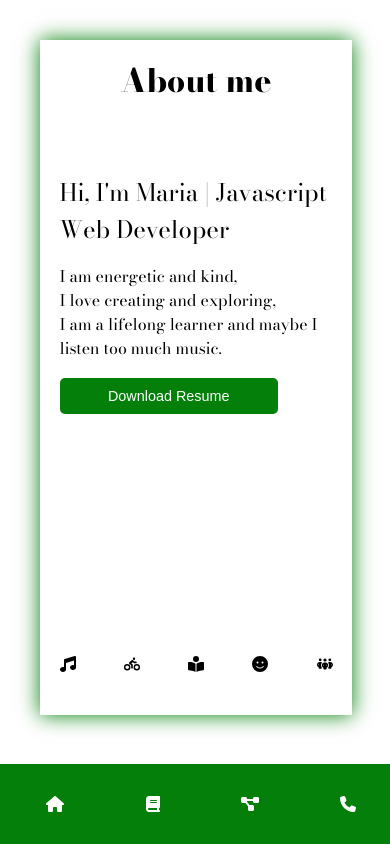
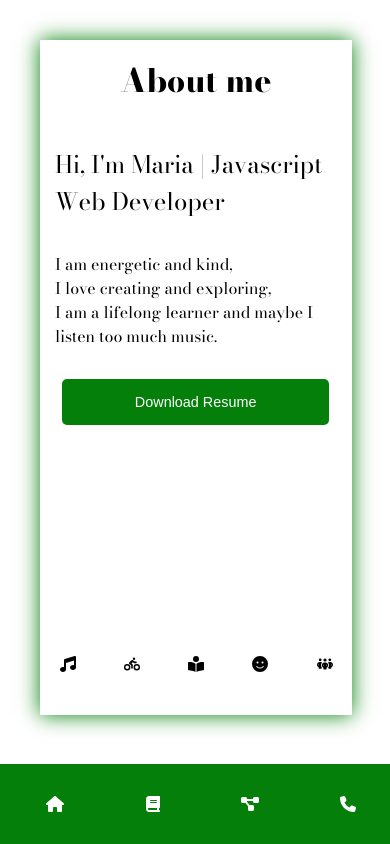
Before and after one commit to MariaChira/veggies-landing-page, a React (Create React App) app: page / in a window 390 px wide. Built offline with nearby package versions, Linux system fonts and the light colour scheme.

Commit message:
redone some margins and font-size

```diff
--- a/src/pages/about/about-styles.css
+++ b/src/pages/about/about-styles.css
@@ -4,7 +4,7 @@
   background-color: white;
   box-shadow: 0px 0px 20px 0px #037f0a;
   margin-left: 15%;
-  margin-top: 6%;
+  margin-top: 7%;
 }
 
 .about-title {
@@ -13,8 +13,8 @@
   margin-right: 5rem;
 }
 .wrapper-container {
-  width: 70vw;
-  height: 60vh;
+  width: 100%;
+  height: 75%;
   margin: 10px auto;
   display: flex;
   justify-content: center;
@@ -23,22 +23,22 @@
 .text-container {
   width: 70%;
   height: 100%;
+  margin-left: 15px;
 }
 .title {
   font-size: 2rem;
-  margin-top: 3rem;
+  margin: 3rem 0 0 3rem;
 }
 .description {
-  margin: 4rem auto 6rem;
+  margin: 4rem 3rem 6rem;
 }
 button {
-  width: 20%;
-  height: 7%;
+  width: 25%;
+  height: 9%;
   border-radius: 5px;
   border: none;
   background-color: #037f0a;
   color: white;
-  box-shadow: 0px 0px 20px 0px white;
   float: right;
   margin-right: 3rem;
   font-size: 0.9rem;
@@ -71,7 +71,7 @@ img {
 
 @media only screen and (max-width: 600px) {
     div.about-container{
-        margin:2.5rem;
+    margin:2.5rem;
     }
   div.text-container{
     width:100%;
@@ -86,8 +86,7 @@ img {
   }
   button.download {
     float: none;
-    min-width: 80%;
-    margin: 2px auto;
+    min-width: 90%;
   }
   img {
     display: none;
@@ -97,10 +96,10 @@ img {
     margin-right:0;
   }
   p.description {
-    margin: 1rem auto 1rem;
+    margin: 2rem auto 1rem;
   }
   p.title {
-    margin-bottom: 0;
+    margin: 20px auto;
     font-size: 1.5rem;
   }
 }
@@ -109,7 +108,7 @@ img {
   button.download {
     width: 70%;
     float: none;
-    margin: 2px auto;
+    margin: 15px 7px;
   }
   img {
     width: 100%;
--- a/src/pages/contact/contact-styles.css
+++ b/src/pages/contact/contact-styles.css
@@ -11,8 +11,8 @@
 }
 .social-media{
     width: 80%;
-    height: 50%;
-    margin:2rem auto;
+    height: 40%;
+    margin:3rem auto 0;
 }
 .contact-text {
     font-size: 1.3rem;
--- a/src/pages/projects/projects-styles.css
+++ b/src/pages/projects/projects-styles.css
@@ -24,7 +24,7 @@
 .project {
   width: 20%;
   height: 90%;
-  margin:1rem;
+  margin:10px;
   box-shadow: 0px 0px 2px 0px #037f0a;
   border-radius: 5px;
   position: relative;
@@ -46,6 +46,7 @@
 }
 button.project-code{
  width:50%;
+ height: 6%;
  margin-top: 0.3rem;
  position: absolute;
  left: 25%;
--- a/src/pages/skills/skills-styles.css
+++ b/src/pages/skills/skills-styles.css
@@ -26,6 +26,9 @@
 .tech-icons{
     color:rgb(168, 167, 167);
     font-size: 3rem;
+}
+.tech-icons:hover{
+    color:#037F0A;
 }
 .name-of-icons{
     font-size: 0.8rem;
```
Also changed, not shown: src/components/header/header-styles.css (+3 -64 lines).
